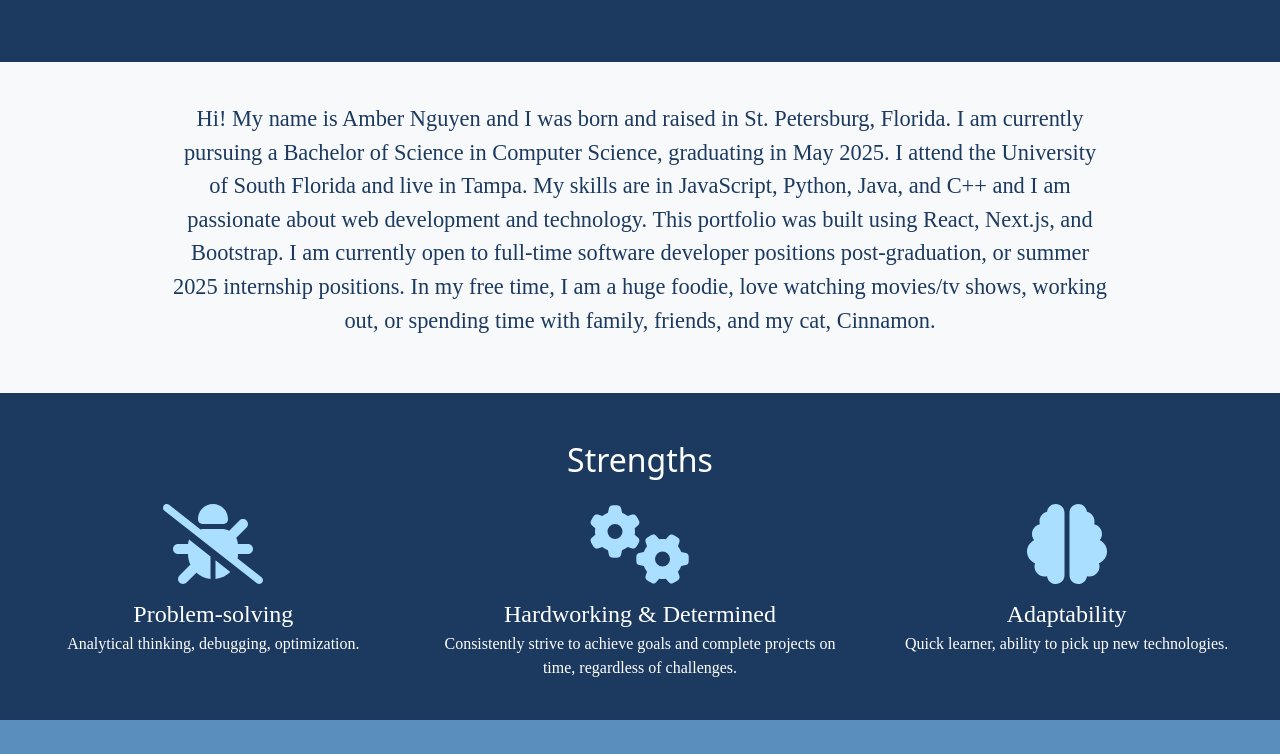
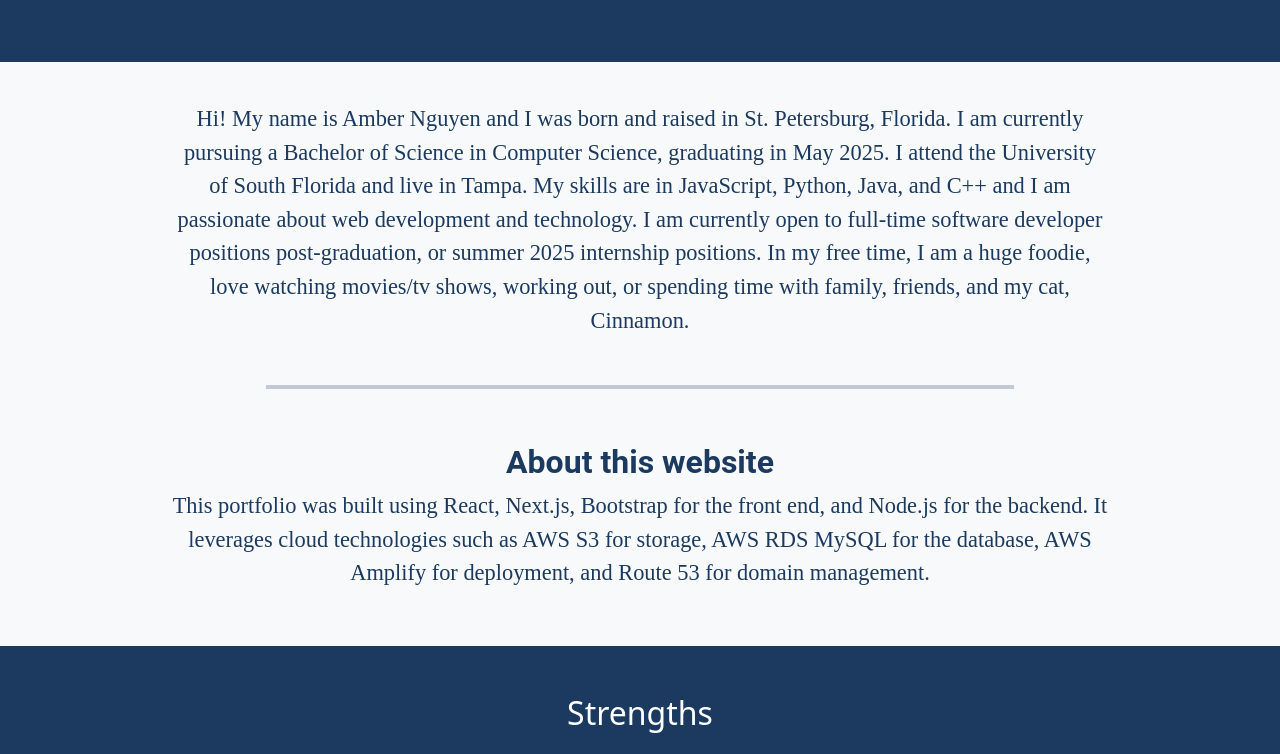
Before and after one commit to ambnguyenn/portfolio, a Next.js app: page / in a window 1280 px wide. Shown: the part 618-1372 px from the top of the page. Built offline with nearby package versions, Linux system fonts and the light colour scheme.

Commit message:
changed main page description

```diff
--- a/src/components/contactForm/ContactForm.js
+++ b/src/components/contactForm/ContactForm.js
@@ -86,6 +86,7 @@ export default function ContactForm() {
                 name="email"
                 value={formData.email}
                 onChange={handleChange}
+                autoComplete="email"
                 required
               />
             </div>
--- a/src/components/portfolio/Portfolio.js
+++ b/src/components/portfolio/Portfolio.js
@@ -19,7 +19,8 @@ export default function Portfolio() {
                                 width= {1500} /* Full width of the column */
                                 height= {1500} /* Maintain aspect ratio */
                                 id="mission-image"
-                                alt="laptop with code" />
+                                alt="laptop with code"
+                            />
                         </div>
                         <div className="profile-text col-12 col-md-6 text-center text-md-start" id="mission-statement">
                             <h2>
@@ -35,10 +36,25 @@ export default function Portfolio() {
             <div style={{ backgroundColor: "#F7F9FB", paddingTop: "20px", paddingBottom: "20px", color: "#1C3A5F", fontFamily: "Times New Roman, serif", fontSize: "1.2rem" }}>
                 <div className="container-fluid">
                     <div className="row align-items-center">
-                        <div className="bio text-center w-75 mx-auto">
-                            <p>
-                                Hi! My name is Amber Nguyen and I was born and raised in St. Petersburg, Florida. I am currently pursuing a Bachelor of Science in Computer Science, graduating in May 2025. I attend the University of South Florida and live in Tampa. My skills are in JavaScript, Python, Java, and C++ and I am passionate about web development and technology. This portfolio was built using React, Next.js, and Bootstrap. I am currently open to full-time software developer positions post-graduation, or summer 2025 internship positions. In my free time, I am a huge foodie, love watching movies/tv shows, working out, or spending time with family, friends, and my cat, Cinnamon.
-                            </p>
+                        <div className="bio text-center w-75 mx-auto" >
+                            <div className="mb-5" data-aos="fade-up" data-aos-delay="70">
+                                <p>
+                                    Hi! My name is Amber Nguyen and I was born and raised in St. Petersburg, Florida. I am currently pursuing a Bachelor of Science in Computer Science, graduating in May 2025. I attend the University of South Florida and live in Tampa. My skills are in JavaScript, Python, Java, and C++ and I am passionate about web development and technology. I am currently open to full-time software developer positions post-graduation, or summer 2025 internship positions. In my free time, I am a huge foodie, love watching movies/tv shows, working out, or spending time with family, friends, and my cat, Cinnamon.
+                                </p>
+                            </div>
+
+                            <hr style={{ border: "2px solid #1C3A5F", width: "80%", margin: "20px auto" }} />
+
+                            <br></br>
+
+                            <div data-aos="fade-up" data-aos-delay="70">
+                                <div className="col-12">
+                                    <h2 className="text-center mb-2 mt-0" style={{ fontFamily: "'Roboto', sans-serif", fontWeight: "bold" }}>
+                                        About this website
+                                    </h2>
+                                </div>
+                                <p>This portfolio was built using React, Next.js, Bootstrap for the front end, and Node.js for the backend. It leverages cloud technologies such as AWS S3 for storage, AWS RDS MySQL for the database, AWS Amplify for deployment, and Route 53 for domain management.</p>
+                            </div>
                         </div>
                     </div>
                 </div>
--- a/src/styles/globals.css
+++ b/src/styles/globals.css
@@ -178,21 +178,6 @@ a {
   border-radius: 50px; /* Rounded corners for the container */
 }
 
-@keyframes floatIn {
-  0% {
-    opacity: 0;
-    transform: translateY(50px);
-  }
-  100% {
-    opacity: 1;
-    transform: translateY(0);
-  }
-}
-
-.float-in {
-  animation: floatIn 1s ease-out forwards;
-}
-
 /* Form container styling */
 #form-container {
   padding-top: 15px;
```
